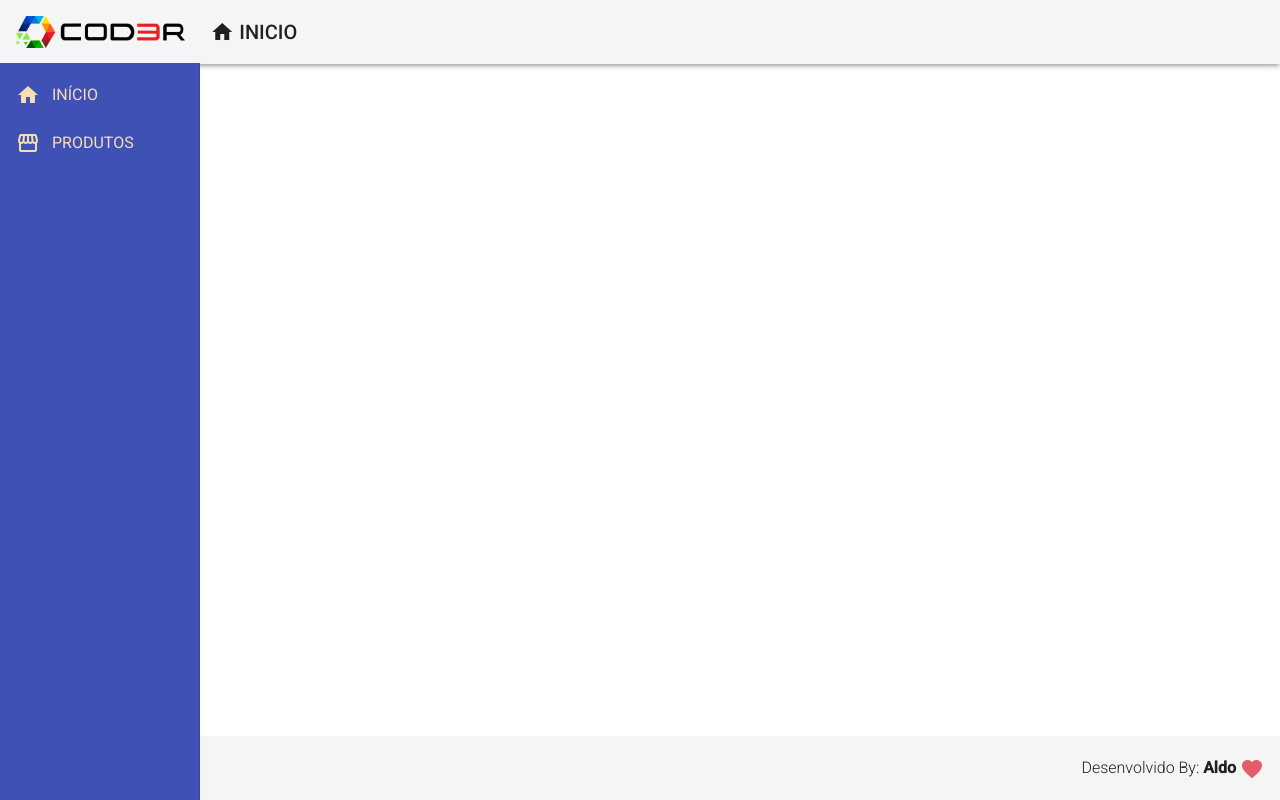
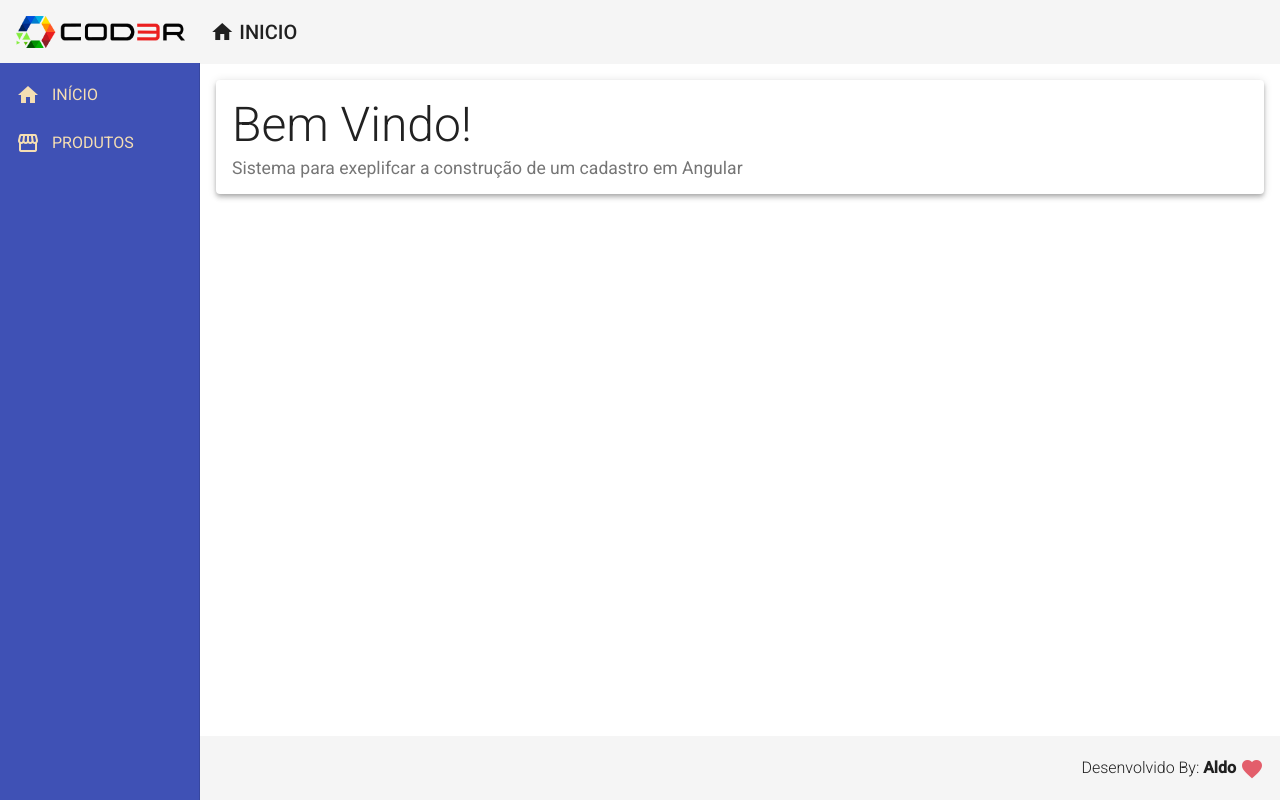
Before and after one commit to aldo-pereira22/Projetos, an Angular app in the folder Angular/Crud/frontend/: page / in a window 1280 px wide. Built offline with nearby package versions, Linux system fonts and the light colour scheme.

Commit message:
Comoponente home

```diff
--- a/Angular/Crud/frontend/src/app/components/template/nav/nav.component.css
+++ b/Angular/Crud/frontend/src/app/components/template/nav/nav.component.css
@@ -11,3 +11,9 @@
 .sidenav i {
     padding-right: 12px;
 }
+
+
+.content {
+    padding: 16px;
+    background-color: #FFF;
+}
--- a/Angular/Crud/frontend/src/app/components/template/nav/nav.component.html
+++ b/Angular/Crud/frontend/src/app/components/template/nav/nav.component.html
@@ -14,4 +14,7 @@
 
         </mat-nav-list>
     </mat-sidenav>
+    <mat-sidenav-content class="content">
+        <app-home></app-home>
+    </mat-sidenav-content>
 </mat-sidenav-container>
--- /dev/null
+++ b/Angular/Crud/frontend/src/app/views/home/home.component.css
@@ -0,0 +1,16 @@
+
+.home .title {
+
+    font-size: 3rem;
+    font-weight: 300;
+    line-height: 1.2;
+    /* padding: 8px; */
+}
+
+
+.home .subtitle {
+
+    font-size: 1.1rem;
+
+
+}
--- /dev/null
+++ b/Angular/Crud/frontend/src/app/views/home/home.component.html
@@ -0,0 +1,11 @@
+<mat-card class="home mat-elevation-z4">
+
+    <mat-card-title class="title">  Bem Vindo!   </mat-card-title>
+
+
+    <mat-card-subtitle class="subtitle">
+        Sistema para exeplifcar a construção de um cadastro em Angular
+    </mat-card-subtitle>
+
+
+</mat-card>
--- /dev/null
+++ b/Angular/Crud/frontend/src/app/views/home/home.component.ts
@@ -0,0 +1,15 @@
+import { Component, OnInit } from '@angular/core';
+
+@Component({
+  selector: 'app-home',
+  templateUrl: './home.component.html',
+  styleUrls: ['./home.component.css']
+})
+export class HomeComponent implements OnInit {
+
+  constructor() { }
+
+  ngOnInit(): void {
+  }
+
+}
```
Also changed, not shown: Angular/Crud/frontend/src/app/app.module.ts (+7 -2 lines).
